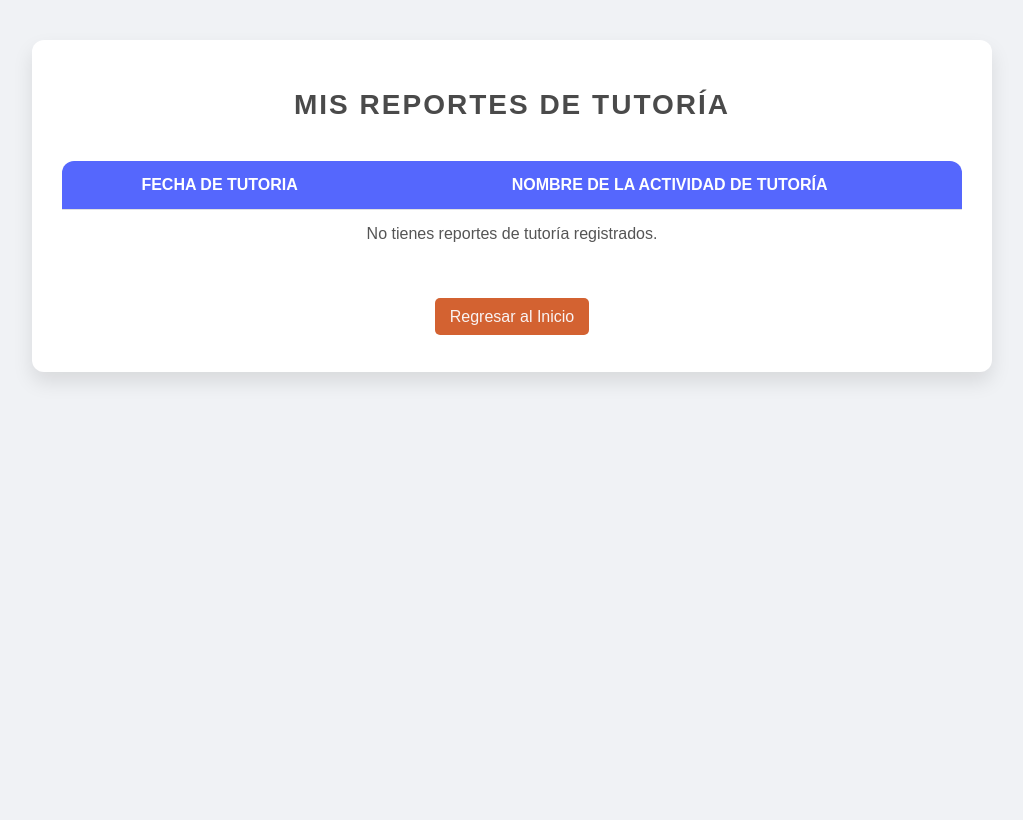
After one commit to ifranco07/tutorias2, a Django app: template siiuttlax/templates/reporte_tutorias/mis_reportes.html in a window 1280 px wide. The commit adds this page. Shown: the whole page, without its empty margins (128-1151 px from the left). Run offline with Django 3.2, Linux system fonts and the light colour scheme; the template is opened without the code that fills it, so the values that code supplies are empty.

Commit message:
Consulta de Reportes de Tutoria

```diff
--- a/siiuttlax/apps/reporte_tutoria/urls.py
+++ b/siiuttlax/apps/reporte_tutoria/urls.py
@@ -5,4 +5,5 @@ app_name = "reporte_tutoria"
 urlpatterns = [
     path('', views.reporte_tutoria, name='reporte_tutorias'),
     path('success/', views.success_view, name='success'),
+    path('mis-reportes/', views.mis_reportes, name='mis_reportes'),
 ]
--- /dev/null
+++ b/siiuttlax/static/css/mis_reportes.css
@@ -0,0 +1,100 @@
+body {
+    font-family: 'Poppins', sans-serif;
+    display: flex;
+    justify-content: center;
+    align-items: flex-start;
+    height: 100vh;
+    margin: 0;
+    background-color: #f0f2f5;
+    padding-top: 20px; /* Agrega un margen superior global */
+}
+
+.container {
+    width: 90%;
+    max-width: 900px;
+    background-color: #ffffff;
+    padding: 30px;
+    box-shadow: 0 10px 20px rgba(0, 0, 0, 0.1);
+    border-radius: 12px;
+    text-align: center;
+    margin-top: 20px; /* Agrega un margen superior al contenedor */
+    display: flex;
+    flex-direction: column;
+    align-items: center;
+}
+
+h1 {
+    font-size: 28px;
+    color: #4A4A4A;
+    text-transform: uppercase;
+    letter-spacing: 2px;
+    margin-bottom: 30px;
+}
+
+table {
+    width: 100%;
+    border-collapse: collapse;
+    margin-top: 10px;
+    border-radius: 12px;
+    overflow: hidden;
+}
+
+th, td {
+    padding: 15px;
+    text-align: center;
+    border-bottom: 1px solid #e0e0e0;
+}
+
+th {
+    background-color: #5567FD;
+    color: white;
+    text-transform: uppercase;
+    font-weight: 600;
+}
+
+td {
+    color: #555555;
+}
+
+tr:nth-child(even) {
+    background-color: #f9f9f9;
+}
+
+tr:hover {
+    background-color: #f1f3f8;
+    cursor: pointer;
+}
+
+tr:last-child td {
+    border-bottom: none;
+}
+
+ul {
+    list-style: none;
+    padding: 0;
+    margin: 20;
+    display: flex;
+    width: 100%; /* Ocupa todo el ancho disponible */
+    max-width: 400px; /* Máximo ancho de los enlaces */
+    justify-content: center;
+    margin-top: 50px; /* Ajusta el margen superior según tus preferencias */
+}
+
+li {
+    margin: 0;
+}
+
+a {
+    text-decoration: none;
+    color: rgb(249, 243, 243);
+    font-size: 1rem;
+    padding: 10px 15px;
+    border-radius: 5px;
+    background-color: #d36231;
+    transition: background-color 0.3s, color 0.3s;
+}
+
+a:hover {
+    background-color: #19bd66;
+    color: white;
+}
--- a/siiuttlax/templates/base.html
+++ b/siiuttlax/templates/base.html
@@ -90,6 +90,11 @@
                                 Reportes de Tutoria
                             </a>
                         </li>
+                        <li>
+                            <a href="{% url 'reporte_tutoria:mis_reportes' %}">
+                                Mis Reportes de Tutoria
+                            </a>
+                        </li>
                         {% if user.is_authenticated %}
                             {% if user_type == 'profesor' %}
                                 <li><a href="{% url 'update_profile' %}">Actualizar Usuario</a></li>
--- /dev/null
+++ b/siiuttlax/templates/reporte_tutorias/mis_reportes.html
@@ -0,0 +1,40 @@
+{% load static %}
+<!DOCTYPE html>
+<html>
+<meta charset="UTF-8">
+<meta name="viewport" content="width=device-width, initial-scale=1.0">
+
+<head>
+    <link rel="stylesheet" href="{% static 'css/mis_reportes.css' %}" />
+</head>
+
+<body>
+    <div class="container">
+        <h1>Mis Reportes de Tutoría</h1>
+        <table>
+            <thead>
+                <tr>
+                    <th>Fecha de Tutoria</th>
+                    <th>Nombre de la Actividad de Tutoría</th>
+                </tr>
+            </thead>
+            <tbody>
+                {% for reporte in reportes %}
+                <tr>
+                    <td>{{ reporte.fecha_tutoria }}</td>
+                    <td>{{ reporte.nombre_actividad }}</td>
+                </tr>
+                {% empty %}
+                <tr>
+                    <td colspan="2">No tienes reportes de tutoría registrados.</td>
+                </tr>
+
+                {% endfor %}
+            </tbody>
+        </table>
+        <ul>
+            <li><a href="{% url 'home' %}">Regresar al Inicio</a></li>
+        </ul>
+    </div>
+</body>
+</html>
--- a/siiuttlax/templates/reporte_tutorias/reporte_tutoria.html
+++ b/siiuttlax/templates/reporte_tutorias/reporte_tutoria.html
@@ -21,7 +21,6 @@
             let descripcionActividad = document.getElementById("descripcion_actividad").value;
             let evidencia1 = document.getElementById("evidencia1").value;
             let evidencia2 = document.getElementById("evidencia2").value;
-            let evidencia3 = document.getElementById("evidencia3").value;
 
             if (!fecha || !nombreActividad || !objetivoActividad || !descripcionActividad || !evidencia1 || !evidencia2 || !evidencia3) {
                 alert("Por favor, complete todos los campos requeridos.");
```
Also changed, not shown: siiuttlax/apps/reporte_tutoria/views.py (+7 -1 lines).
